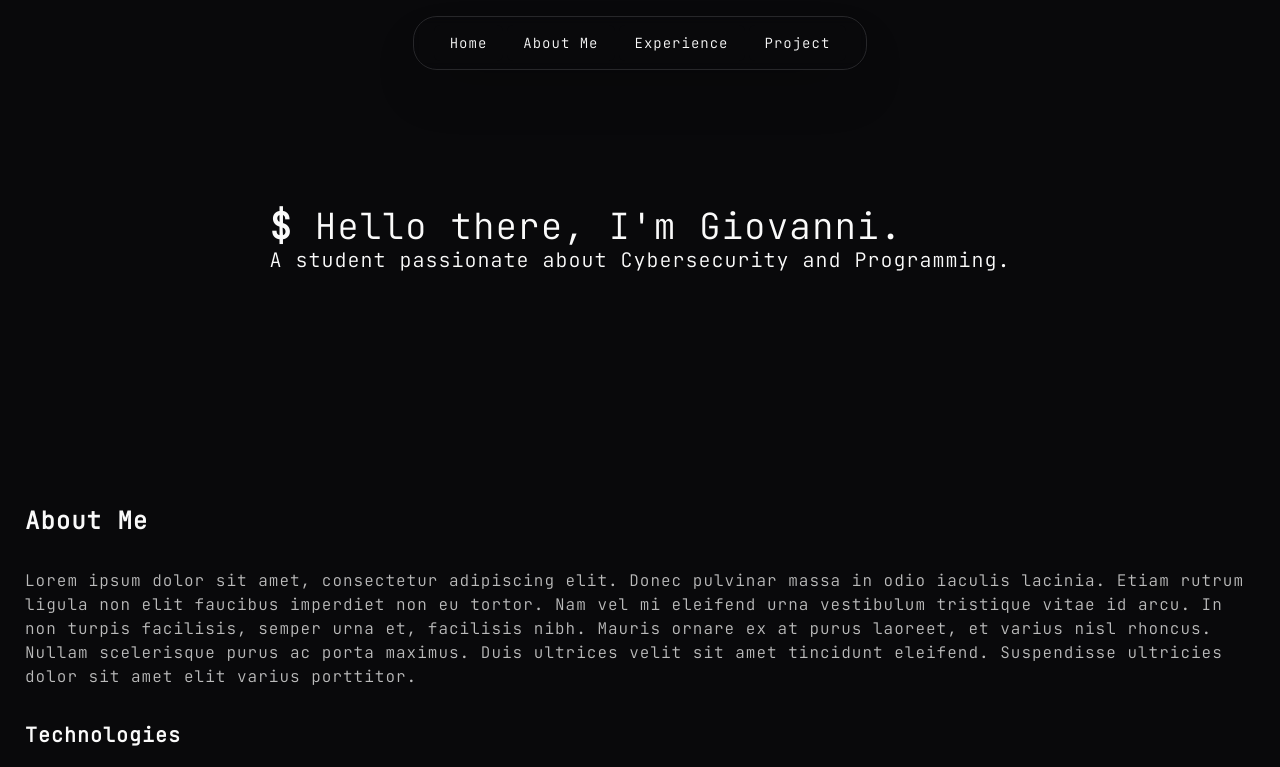
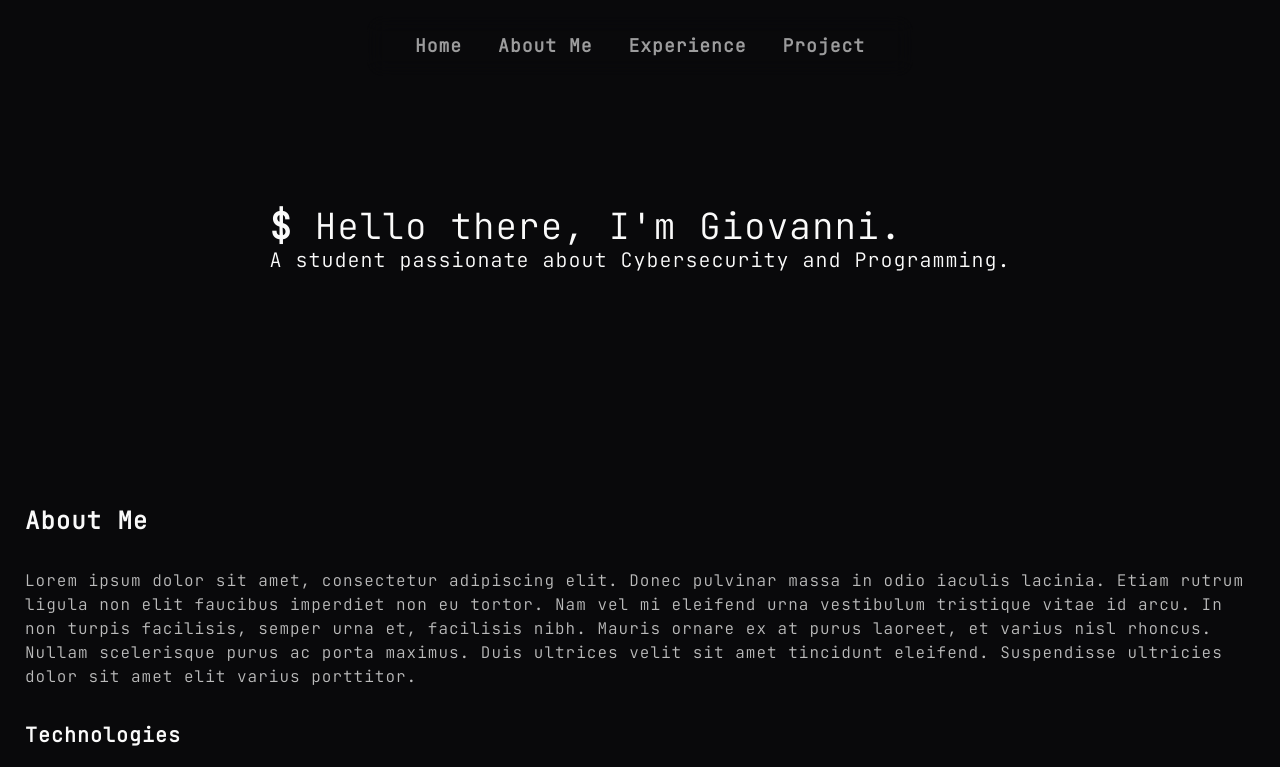
Before and after one commit to GiovanniMenon/portfolio, a Next.js app: page / in a window 1280 px wide. Shown: the top 767 px of the page. Built offline with nearby package versions, Linux system fonts and the light colour scheme.

Commit message:
6/02/2024 - Develop - NavBar

```diff
--- a/package.json
+++ b/package.json
@@ -29,6 +29,8 @@
     "eslint": "^8",
     "eslint-config-next": "14.1.0",
     "postcss": "^8",
+    "prettier": "^3.2.5",
+    "prettier-plugin-tailwindcss": "^0.5.11",
     "tailwindcss": "^3.3.0",
     "typescript": "^5"
   }
--- a/src/components/navBarComponent.tsx
+++ b/src/components/navBarComponent.tsx
@@ -4,41 +4,72 @@ import {
   NavigationMenu,
   NavigationMenuItem,
   NavigationMenuLink,
-    NavigationMenuList, navigationMenuTriggerStyle,
+  NavigationMenuList,
+  navigationMenuTriggerStyle,
 } from "@/components/ui/navigation-menu";
 import Link from "next/link";
-
-
+import { useState, useEffect } from "react";
 
 function NavBarComponent() {
+  const [scrolled, setScrolled] = useState(false);
+
+  useEffect(() => {
+    const handleScroll = () => {
+      if (window.scrollY > 0) {
+        setScrolled(true);
+      } else {
+        setScrolled(false);
+      }
+    };
+    window.addEventListener("scroll", handleScroll);
+    return () => {
+      window.removeEventListener("scroll", handleScroll);
+    };
+  }, []);
+
   return (
-        <div className="fixed w-full flex justify-center py-4">
-            <NavigationMenu className="py-2 px-5 rounded-3xl backdrop-blur-sm border shadow-2xl">
+    <div className="fixed w-full flex justify-center py-4  ">
+      <NavigationMenu
+        className={`transition duration-300 py-4 px-8 rounded-2xl backdrop-blur-[10px] ${!scrolled ? "" : "bg-[rgba(114,114,114,.2)]"}`}
+      >
         <NavigationMenuList>
           <NavigationMenuItem>
-                        <Link href="#home" legacyBehavior  passHref >
-                            <NavigationMenuLink className={navigationMenuTriggerStyle()}>
+            <Link href="#home" legacyBehavior passHref>
+              <NavigationMenuLink
+                className="px-4 py-2 text-lg text-white text-opacity-60 font-bold hover:text-opacity-90
+                hover:text-accent-foreground focus:text-opacity-100"
+                active={true}
+              >
                 Home
               </NavigationMenuLink>
             </Link>
           </NavigationMenuItem>
           <NavigationMenuItem>
             <Link href="#aboutMe" legacyBehavior passHref>
-                            <NavigationMenuLink className={navigationMenuTriggerStyle()}>
+              <NavigationMenuLink
+                className="px-4 py-2 text-lg text-white text-opacity-60 font-bold hover:text-opacity-90
+              hover:text-accent-foreground focus:text-opacity-100"
+              >
                 About Me
               </NavigationMenuLink>
             </Link>
           </NavigationMenuItem>
           <NavigationMenuItem>
             <Link href="#experience" legacyBehavior passHref>
-                            <NavigationMenuLink className={navigationMenuTriggerStyle()}>
+              <NavigationMenuLink
+                className="px-4 py-2 text-lg text-white text-opacity-60 font-bold hover:text-opacity-90
+              hover:text-accent-foreground focus:text-opacity-100"
+              >
                 Experience
               </NavigationMenuLink>
             </Link>
           </NavigationMenuItem>
           <NavigationMenuItem>
             <Link href="#project" legacyBehavior passHref>
-                            <NavigationMenuLink className={navigationMenuTriggerStyle()}>
+              <NavigationMenuLink
+                className="px-4 py-2 text-lg text-white text-opacity-60 font-bold hover:text-opacity-90
+              hover:text-accent-foreground focus:text-opacity-100"
+              >
                 Project
               </NavigationMenuLink>
             </Link>
@@ -46,7 +77,7 @@ function NavBarComponent() {
         </NavigationMenuList>
       </NavigationMenu>
     </div>
-    )
+  );
 }
 
 export default NavBarComponent;
--- a/src/components/ui/navigation-menu.tsx
+++ b/src/components/ui/navigation-menu.tsx
@@ -1,9 +1,9 @@
-import * as React from "react"
-import { ChevronDownIcon } from "@radix-ui/react-icons"
-import * as NavigationMenuPrimitive from "@radix-ui/react-navigation-menu"
-import { cva } from "class-variance-authority"
+import * as React from "react";
+import { ChevronDownIcon } from "@radix-ui/react-icons";
+import * as NavigationMenuPrimitive from "@radix-ui/react-navigation-menu";
+import { cva } from "class-variance-authority";
 
-import { cn } from "@/lib/utils"
+import { cn } from "@/lib/utils";
 
 const NavigationMenu = React.forwardRef<
   React.ElementRef<typeof NavigationMenuPrimitive.Root>,
@@ -13,15 +13,15 @@ const NavigationMenu = React.forwardRef<
     ref={ref}
     className={cn(
       "relative z-10 flex max-w-max flex-1 items-center justify-center",
-      className
+      className,
     )}
     {...props}
   >
     {children}
     <NavigationMenuViewport />
   </NavigationMenuPrimitive.Root>
-))
-NavigationMenu.displayName = NavigationMenuPrimitive.Root.displayName
+));
+NavigationMenu.displayName = NavigationMenuPrimitive.Root.displayName;
 
 const NavigationMenuList = React.forwardRef<
   React.ElementRef<typeof NavigationMenuPrimitive.List>,
@@ -31,18 +31,22 @@ const NavigationMenuList = React.forwardRef<
     ref={ref}
     className={cn(
       "group flex flex-1 list-none items-center justify-center space-x-1",
-      className
+      className,
     )}
     {...props}
   />
-))
-NavigationMenuList.displayName = NavigationMenuPrimitive.List.displayName
+));
+NavigationMenuList.displayName = NavigationMenuPrimitive.List.displayName;
 
-const NavigationMenuItem = NavigationMenuPrimitive.Item
+const NavigationMenuItem = NavigationMenuPrimitive.Item;
 
 const navigationMenuTriggerStyle = cva(
-  "group inline-flex h-9 w-max items-center justify-center rounded-md bg-background px-4 py-2 text-sm font-medium transition-colors hover:bg-accent hover:text-accent-foreground focus:bg-accent focus:text-accent-foreground focus:outline-none disabled:pointer-events-none disabled:opacity-50 data-[active]:bg-accent/50 data-[state=open]:bg-accent/50"
-)
+  "group inline-flex h-9 w-max items-center justify-center rounded-md " +
+    "px-4 py-2 text-sm font-medium transition-colors hover:bg-accent " +
+    "hover:text-accent-foreground focus:bg-accent focus:text-accent-foreground " +
+    "focus:outline-none disabled:pointer-events-none disabled:opacity-50 " +
+    "data-[active]:bg-accent/50 data-[state=open]:bg-accent/50",
+);
 
 const NavigationMenuTrigger = React.forwardRef<
   React.ElementRef<typeof NavigationMenuPrimitive.Trigger>,
@@ -59,8 +63,8 @@ const NavigationMenuTrigger = React.forwardRef<
       aria-hidden="true"
     />
   </NavigationMenuPrimitive.Trigger>
-))
-NavigationMenuTrigger.displayName = NavigationMenuPrimitive.Trigger.displayName
+));
+NavigationMenuTrigger.displayName = NavigationMenuPrimitive.Trigger.displayName;
 
 const NavigationMenuContent = React.forwardRef<
   React.ElementRef<typeof NavigationMenuPrimitive.Content>,
@@ -70,14 +74,14 @@ const NavigationMenuContent = React.forwardRef<
     ref={ref}
     className={cn(
       "left-0 top-0 w-full data-[motion^=from-]:animate-in data-[motion^=to-]:animate-out data-[motion^=from-]:fade-in data-[motion^=to-]:fade-out data-[motion=from-end]:slide-in-from-right-52 data-[motion=from-start]:slide-in-from-left-52 data-[motion=to-end]:slide-out-to-right-52 data-[motion=to-start]:slide-out-to-left-52 md:absolute md:w-auto ",
-      className
+      className,
     )}
     {...props}
   />
-))
-NavigationMenuContent.displayName = NavigationMenuPrimitive.Content.displayName
+));
+NavigationMenuContent.displayName = NavigationMenuPrimitive.Content.displayName;
 
-const NavigationMenuLink = NavigationMenuPrimitive.Link
+const NavigationMenuLink = NavigationMenuPrimitive.Link;
 
 const NavigationMenuViewport = React.forwardRef<
   React.ElementRef<typeof NavigationMenuPrimitive.Viewport>,
@@ -87,15 +91,15 @@ const NavigationMenuViewport = React.forwardRef<
     <NavigationMenuPrimitive.Viewport
       className={cn(
         "origin-top-center relative mt-1.5 h-[var(--radix-navigation-menu-viewport-height)] w-full overflow-hidden rounded-md border bg-popover text-popover-foreground shadow data-[state=open]:animate-in data-[state=closed]:animate-out data-[state=closed]:zoom-out-95 data-[state=open]:zoom-in-90 md:w-[var(--radix-navigation-menu-viewport-width)]",
-        className
+        className,
       )}
       ref={ref}
       {...props}
     />
   </div>
-))
+));
 NavigationMenuViewport.displayName =
-  NavigationMenuPrimitive.Viewport.displayName
+  NavigationMenuPrimitive.Viewport.displayName;
 
 const NavigationMenuIndicator = React.forwardRef<
   React.ElementRef<typeof NavigationMenuPrimitive.Indicator>,
@@ -105,15 +109,15 @@ const NavigationMenuIndicator = React.forwardRef<
     ref={ref}
     className={cn(
       "top-full z-[1] flex h-1.5 items-end justify-center overflow-hidden data-[state=visible]:animate-in data-[state=hidden]:animate-out data-[state=hidden]:fade-out data-[state=visible]:fade-in",
-      className
+      className,
     )}
     {...props}
   >
     <div className="relative top-[60%] h-2 w-2 rotate-45 rounded-tl-sm bg-border shadow-md" />
   </NavigationMenuPrimitive.Indicator>
-))
+));
 NavigationMenuIndicator.displayName =
-  NavigationMenuPrimitive.Indicator.displayName
+  NavigationMenuPrimitive.Indicator.displayName;
 
 export {
   navigationMenuTriggerStyle,
@@ -125,4 +129,4 @@ export {
   NavigationMenuLink,
   NavigationMenuIndicator,
   NavigationMenuViewport,
-}
+};
```
Also changed, not shown: 1 other file (tests, documents, lock files or other folders). Lines whose indentation alone changed are shown as unchanged.
